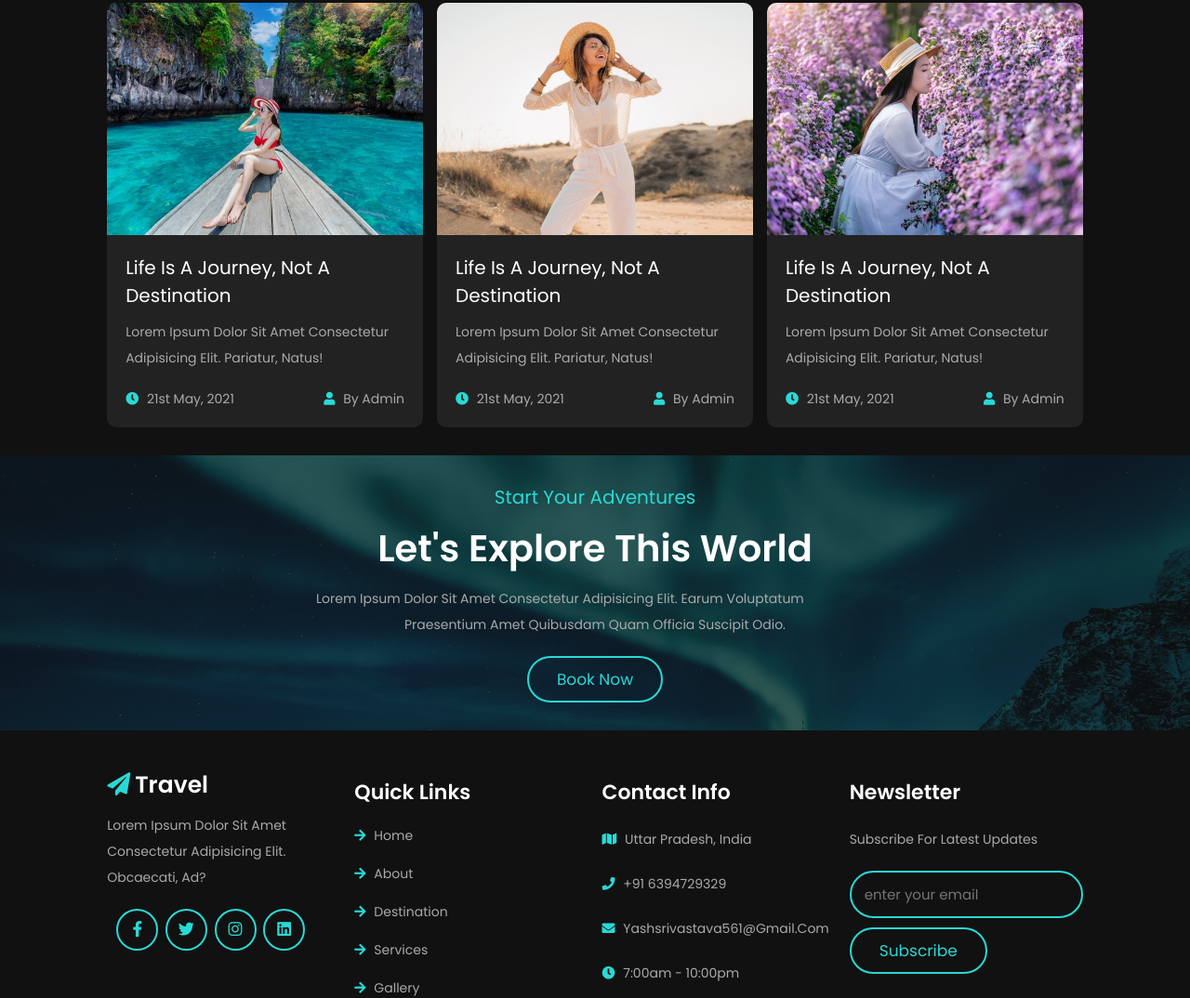
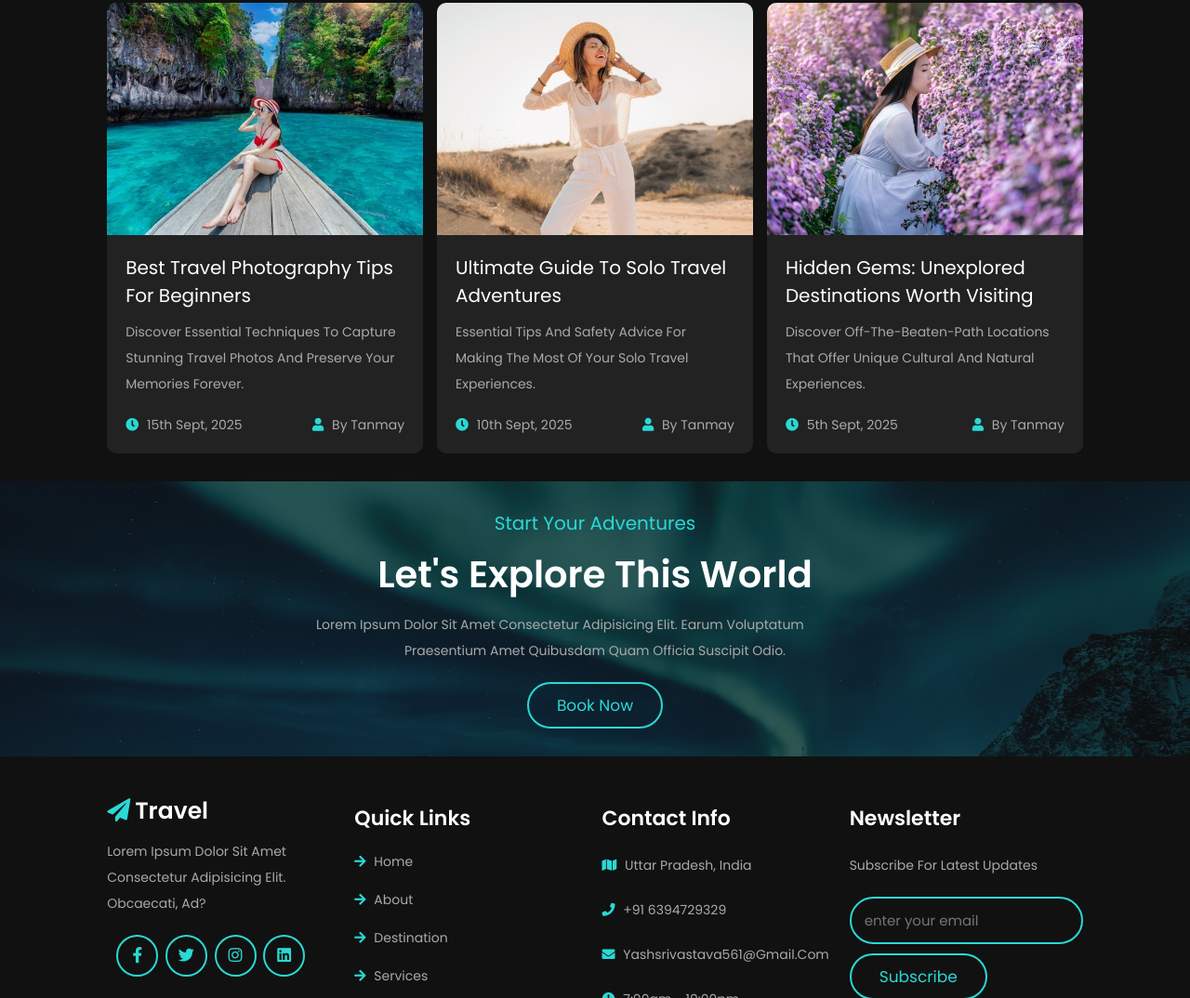
Before and after one commit to TacticalReader/Travel-Website, a plain HTML site: page index.html in a window 1280 px wide. Shown: the part 5468-6542 px from the top of the page at 93% size. Drawn offline with nearby package versions, Linux system fonts and the light colour scheme.

Commit message:
Replace blog section lorem ipsum with travel blog descriptions

```diff
--- a/index.html
+++ b/index.html
@@ -410,11 +410,11 @@
                 <img src="images/blog-1.jpg" alt="">
             </div>
             <div class="content">
-                <a href="#" class="link">Life is a journey, not a destination</a>
-                <p>Lorem ipsum dolor sit amet consectetur adipisicing elit. Pariatur, natus!</p>
+                <a href="#" class="link">Best Travel Photography Tips for Beginners</a>
+                <p>Discover essential techniques to capture stunning travel photos and preserve your memories forever.</p>
                 <div class="icon">
-                    <a href="#"><i class="fas fa-clock"></i> 21st may, 2021</a>
-                    <a href="#"><i class="fas fa-user"></i> by admin</a>
+                    <a href="#"><i class="fas fa-clock"></i> 15th Sept, 2025</a>
+                    <a href="#"><i class="fas fa-user"></i> by Tanmay</a>
                 </div>
             </div>
         </div>
@@ -424,11 +424,11 @@
                 <img src="images/blog-2.jpg" alt="">
             </div>
             <div class="content">
-                <a href="#" class="link">Life is a journey, not a destination</a>
-                <p>Lorem ipsum dolor sit amet consectetur adipisicing elit. Pariatur, natus!</p>
+                <a href="#" class="link">Ultimate Guide to Solo Travel Adventures</a>
+                <p>Essential tips and safety advice for making the most of your solo travel experiences.</p>
                 <div class="icon">
-                    <a href="#"><i class="fas fa-clock"></i> 21st may, 2021</a>
-                    <a href="#"><i class="fas fa-user"></i> by admin</a>
+                    <a href="#"><i class="fas fa-clock"></i> 10th Sept, 2025</a>
+                    <a href="#"><i class="fas fa-user"></i> by Tanmay</a>
                 </div>
             </div>
         </div>
@@ -438,11 +438,11 @@
                 <img src="images/blog-3.jpg" alt="">
             </div>
             <div class="content">
-                <a href="#" class="link">Life is a journey, not a destination</a>
-                <p>Lorem ipsum dolor sit amet consectetur adipisicing elit. Pariatur, natus!</p>
+                <a href="#" class="link">Hidden Gems: Unexplored Destinations Worth Visiting</a>
+                <p>Discover off-the-beaten-path locations that offer unique cultural and natural experiences.</p>
                 <div class="icon">
-                    <a href="#"><i class="fas fa-clock"></i> 21st may, 2021</a>
-                    <a href="#"><i class="fas fa-user"></i> by admin</a>
+                    <a href="#"><i class="fas fa-clock"></i> 5th Sept, 2025</a>
+                    <a href="#"><i class="fas fa-user"></i> by Tanmay</a>
                 </div>
             </div>
         </div>
```
